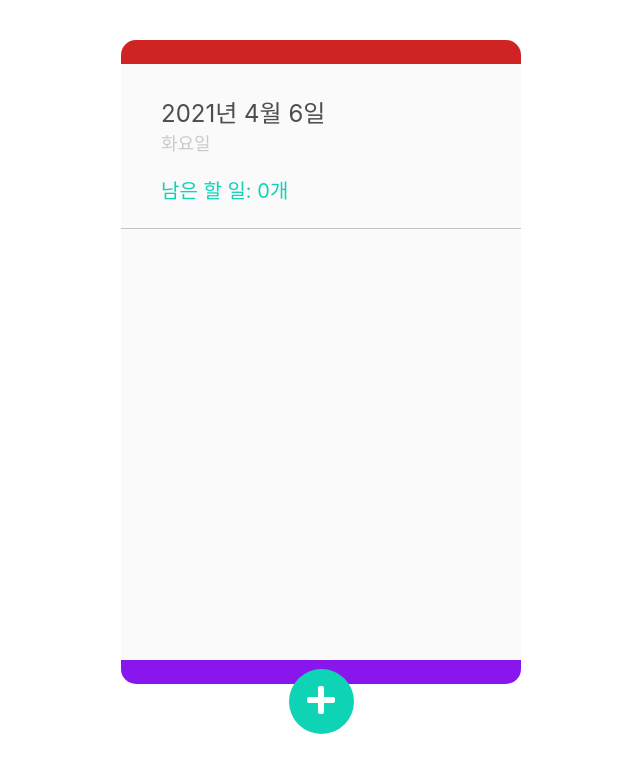
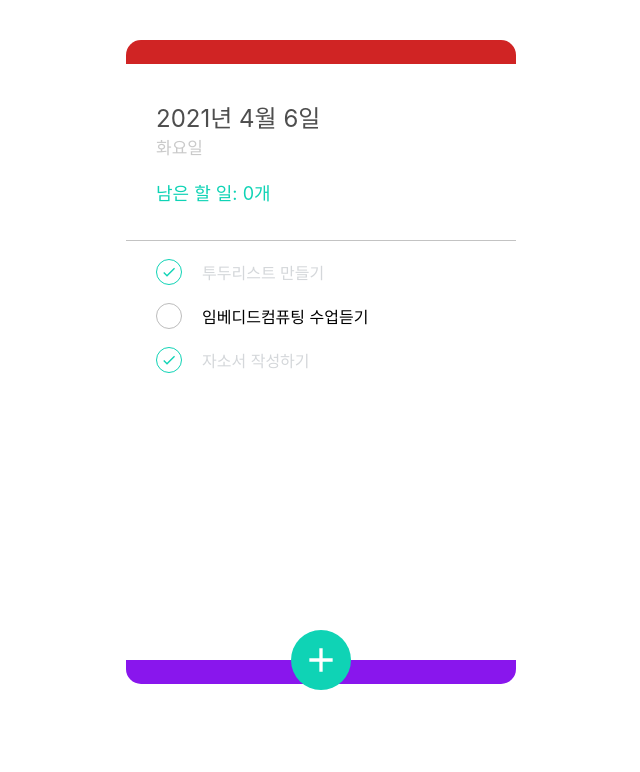
Before and after one commit to hyejooLim/rainbow, a React (Create React App) app: page / in a window 1280 px wide. Shown: the top 772 px of the page, without its empty margins (319-959 px from the left). Built offline with nearby package versions, Linux system fonts and the light colour scheme.

Commit message:
create components

```diff
--- a/src/components/TDadd.jsx
+++ b/src/components/TDadd.jsx
@@ -1,42 +1,84 @@
 import React, { useState, useRef } from 'react';
-import styled from 'styled-components';
+import styled, { css } from 'styled-components';
+import { MdAdd } from 'react-icons/md';
 
-const TDaddBlock = styled.div`
-  display: flex;
-  justify-content: center;
-`;
-
-const AddIcon = styled.button`
-  width: 65px;
-  height: 65px;
-  font-size: 32px;
-  background-color: #0FD3B5;
+const AddBtn = styled.button`
+  width: 60px;
+  height: 60px;
+  font-size: 40px;
+  background-color: #0fd3b5;
   color: white;
   border-radius: 50%;
   border-style: none;
-  text-align: center;
+  display: flex;
+  justify-content: center;
+  align-items: center;
+  border: none;
+  outline: none;
+  position: absolute;
+  left: 50%;
+  bottom: 0px;
+  transform: translate(-50%, 50%);
+
+  &:hover {
+    cursor: pointer;
+    background-color: #3de2c4;
+  }
+
+  transition: 0.125s all ease-in;
+  ${(props) =>
+    props.click &&
+    css`
+      background-color: #fb6060;
+      transform: translate(-50%, 50%) rotate(45deg);
+
+      &:hover {
+        background-color: #fa9595;
+      }
+    `}
+`;
+
+const InputFormContainer = styled.div`
+  width: 100%;
+  position: absolute;
+  bottom: 0px;
+`;
+
+const InputForm = styled.form`
+  background: #f8f9fa;
+  padding: 30px 50px 45px 22px;
+  border-top: 1px solid #e9ecef;
+`;
+
+const Input = styled.input`
+  width: 100%;
+  padding: 12px;
+  border: 1px solid #dee2e6;
+  font-size: 18px;
+  outline: none; // 파란 테두리 제거
 `;
 
 const TDadd = () => {
-  const [value, setValue] = useState('');
-  const input = useRef(false);
+  const [click, setClick] = useState(false);
 
   const onClickBtn = (e) => {
     e.preventDefault();
-    input.current = true;
+    setClick(!click);
   };
 
-  const onChangeInput = (e) => {
-    setValue(e.target.value);
-  }
-
   return (
-    <TDaddBlock onClick={onClickBtn}>
-      <AddIcon>
-        <i class='fas fa-plus'></i>
-      </AddIcon>
-      {input.current && <input value={value} onChange={onChangeInput}></input>}
-    </TDaddBlock>
+    <>
+      {click && (
+        <InputFormContainer>
+          <InputForm>
+            <Input autoFocus placeholder='할 일을 입력 후, ENTER를 누르세요.' />
+          </InputForm>
+        </InputFormContainer>
+      )}
+      <AddBtn onClick={onClickBtn} click={click}>
+        <MdAdd />
+      </AddBtn>
+    </>
   );
 };
 
--- a/src/components/TDhead.jsx
+++ b/src/components/TDhead.jsx
@@ -2,32 +2,27 @@ import React, { useEffect, useState } from 'react';
 import styled from 'styled-components';
 
 const TDheadBlock = styled.header`
-  border-top: 24px solid #D02424;
+  border-top: 24px solid #d02424;
   border-top-left-radius: 15px;
   border-top-right-radius: 15px;
   border-bottom: 1px solid #c3c3c3;
+  padding: 35px 30px;
 
-  * {
-    margin-left: 40px;
+  .date {
+    color: #4e4e4e;
+    font-size: 24px;
   }
-`;
 
-const TDdate = styled.div`
-  color: #4e4e4e;
-  margin-top: 30px;
-  font-size: 24px;
-`;
+  .day {
+    color: #cacaca;
+    font-size: 17px;
+  }
 
-const Day = styled.div`
-  color: #cacaca;
-  font-size: 18px;
-`;
-
-const LeftWork = styled.div`
-  color: #0FD3B5;
-  font-size: 20px;
-  margin-top: 20px;
-  margin-bottom: 24px;
+  .left-work {
+    color: #0fd3b5;
+    font-size: 18px;
+    margin-top: 20px;
+  }
 `;
 
 const TDhead = () => {
@@ -55,11 +50,11 @@ const TDhead = () => {
 
   return (
     <TDheadBlock>
-      <TDdate>
+      <div className='date'>
         {year}년 {month}월 {date}일
-      </TDdate>
-      <Day>{day}요일</Day>
-      <LeftWork>남은 할 일: {leftwork}개</LeftWork>
+      </div>
+      <div className='day'>{day}요일</div>
+      <div className='left-work'>남은 할 일: {leftwork}개</div>
     </TDheadBlock>
   );
 };
--- /dev/null
+++ b/src/components/TDitem.jsx
@@ -0,0 +1,70 @@
+import React from 'react';
+import styled, { css } from 'styled-components';
+import { MdDone, MdDelete } from 'react-icons/md';
+
+const Remove = styled.div`
+  cursor: pointer;
+  color: #c8c8c8;
+  font-size: 20px;
+
+  &:hover {
+    color: #fb6060;
+  }
+  visibility: hidden;
+`;
+
+const TDitemBlock = styled.div`
+  display: flex;
+  align-items: center;
+  padding: 18px 30px 0 30px;
+  font-size: 16px;
+
+  &:hover {
+    ${Remove} {
+      visibility: visible;
+    }
+  }
+`;
+
+const CheckCircle = styled.div`
+  width: 24px;
+  height: 24px;
+  border: 1px solid #bcbcbc;
+  border-radius: 50%;
+  display: flex;
+  justify-content: center;
+  align-items: center;
+  margin-right: 20px;
+
+  ${(props) =>
+    props.done &&
+    css`
+      border: 1px solid #0fd3b5;
+      color: #0fd3b5;
+    `}
+`;
+
+const Text = styled.div`
+  flex: 1; // 차지할 수 있는 영역 모두 차지
+
+  ${(props) =>
+    props.done &&
+    css`
+      color: #d4d7da;
+    `}
+`;
+
+const TDitem = ({ id, done, text }) => {
+  return (
+    <TDitemBlock>
+      <CheckCircle done={done}>{done && <MdDone />}</CheckCircle>{' '}
+      {/* done=true이면 체크표시 */}
+      <Text done={done}>{text}</Text> {/* done=true이면 글자색 연하게 */}
+      <Remove>
+        <MdDelete />
+      </Remove>
+    </TDitemBlock>
+  );
+};
+
+export default TDitem;
--- a/src/components/TDlayout.jsx
+++ b/src/components/TDlayout.jsx
@@ -5,11 +5,12 @@ import TDlist from './TDlist';
 import TDadd from './TDadd';
 
 const TDlayoutBlock = styled.div`
-  width: 400px;
+  width: 390px;
   height: 620px;
+  position: relative;
   margin: auto;
   margin-top: 40px;
-  background-color: #fafafa;
+  background-color: white;
   border-radius: 15px;
   border-bottom: 24px solid #8916ED;
 `;
--- a/src/components/TDlist.jsx
+++ b/src/components/TDlist.jsx
@@ -1,14 +1,18 @@
 import React from 'react';
 import styled from 'styled-components';
+import TDitem from './TDitem';
 
 const TDlistBlock = styled.div`
-  height: 55vh;
+  flex: 1;
+  overflow-y: auto;
 `;
 
 const TDlist = () => {
   return (
     <TDlistBlock>
-
+      <TDitem text='투두리스트 만들기' done={true} />
+      <TDitem text='임베디드컴퓨팅 수업듣기' done={false} />
+      <TDitem text='자소서 작성하기' done={true} />
     </TDlistBlock>
   )
 };
```
